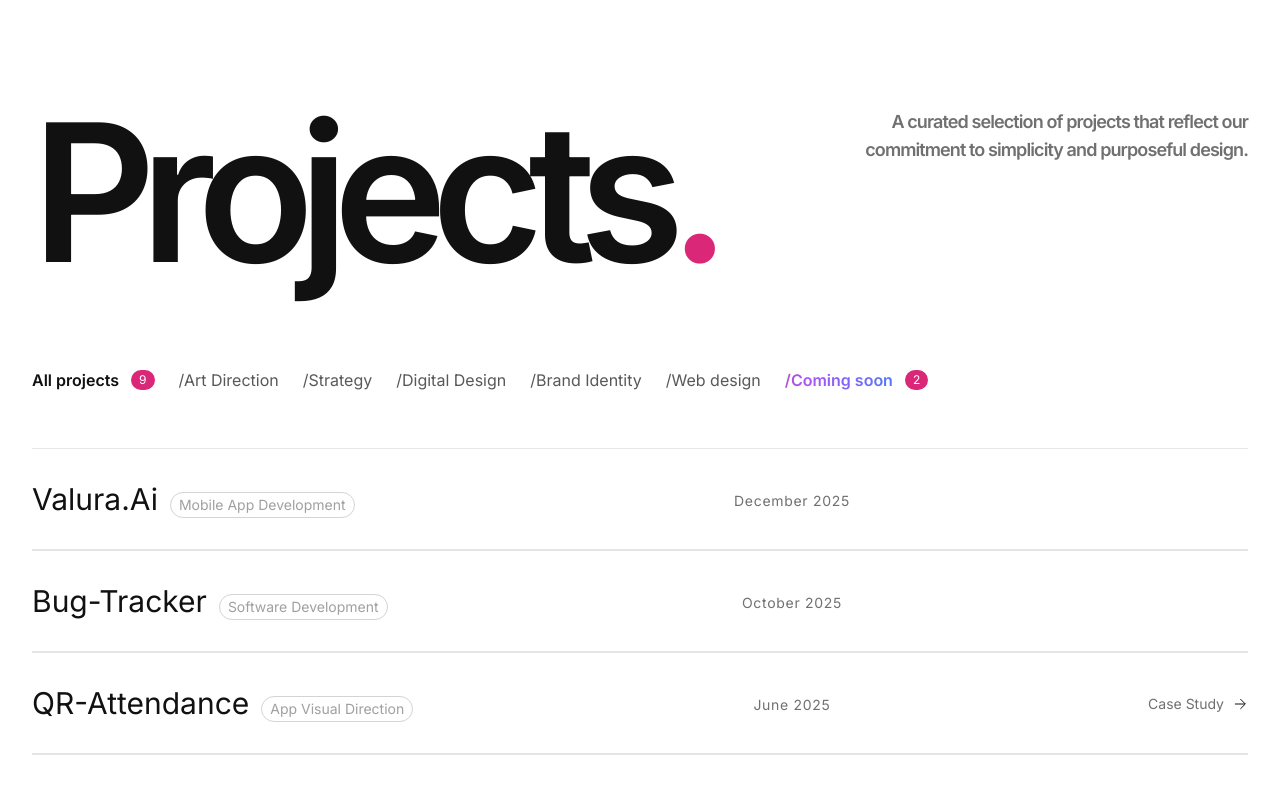
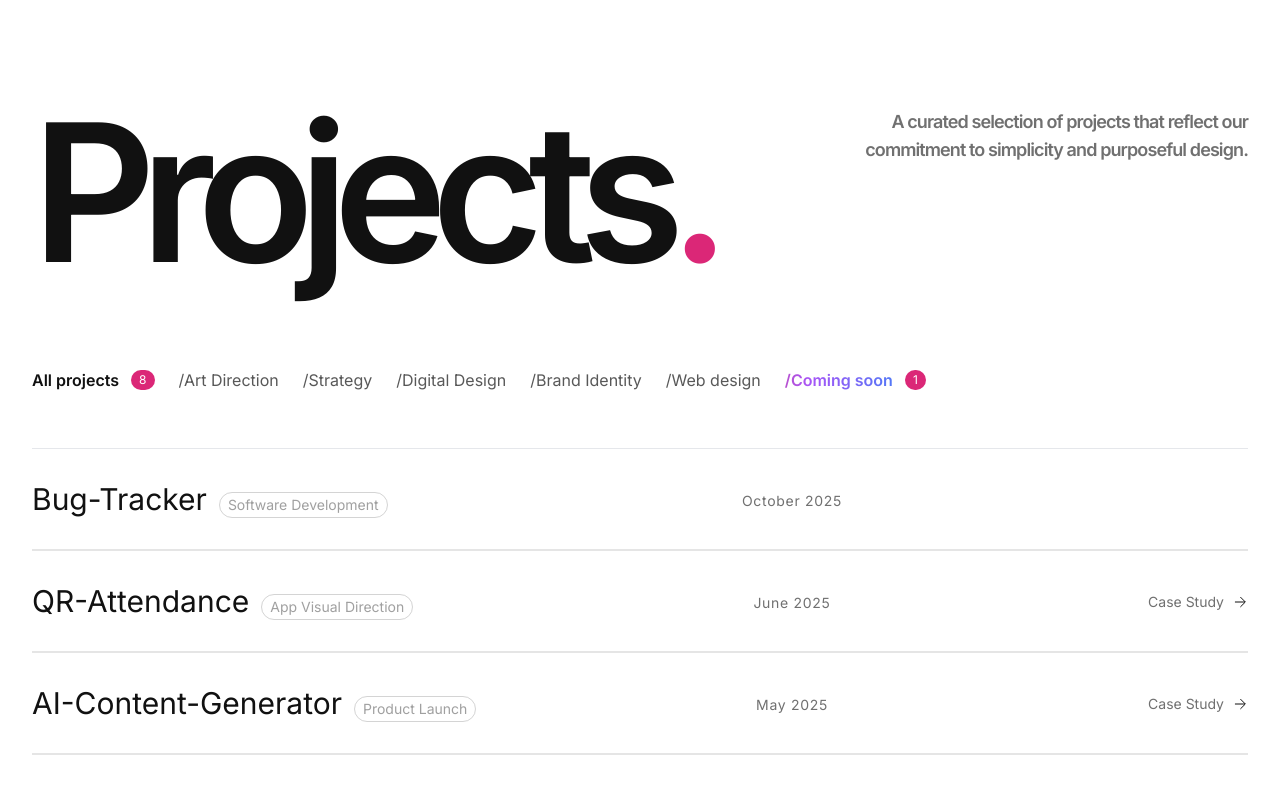
Before and after one commit to zdawan/projects, a React (Create React App) app: page / in a window 1280 px wide. Shown: the top 791 px of the page. Built offline with nearby package versions, Linux system fonts and the light colour scheme; the HTML template or start-up script is replaced by a standard one.

Commit message:
Intial commit

```diff
--- a/src/data/projects.js
+++ b/src/data/projects.js
@@ -18,14 +18,6 @@ export const categories = [
 ];
 
 export const projects = [
-  {
-    id: "gold-investment-app",
-    title: "Valura.Ai",
-    year: "December 2025",
-    type: "Mobile App Development",
-    categories: ["/Coming soon"],
-    image: Wireframe,
-  },
   {
     id: "ai-powered-bug-tracker",
     title: "Bug-Tracker",
```
